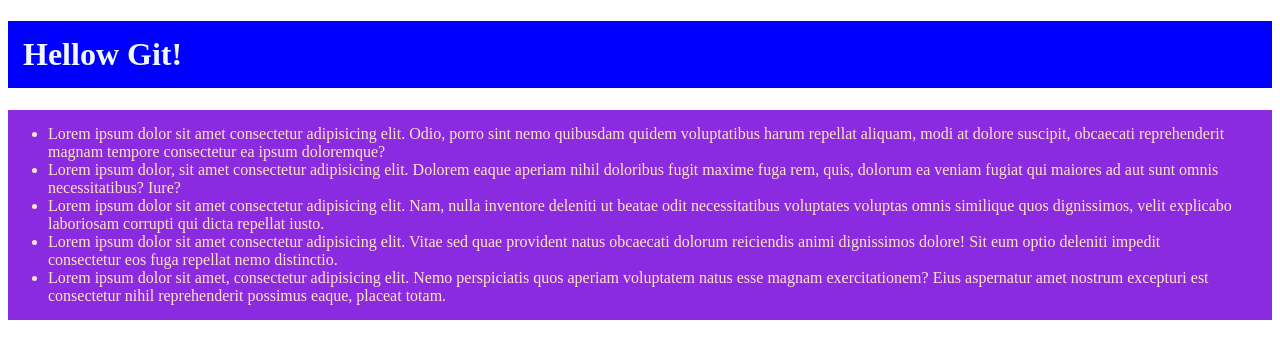
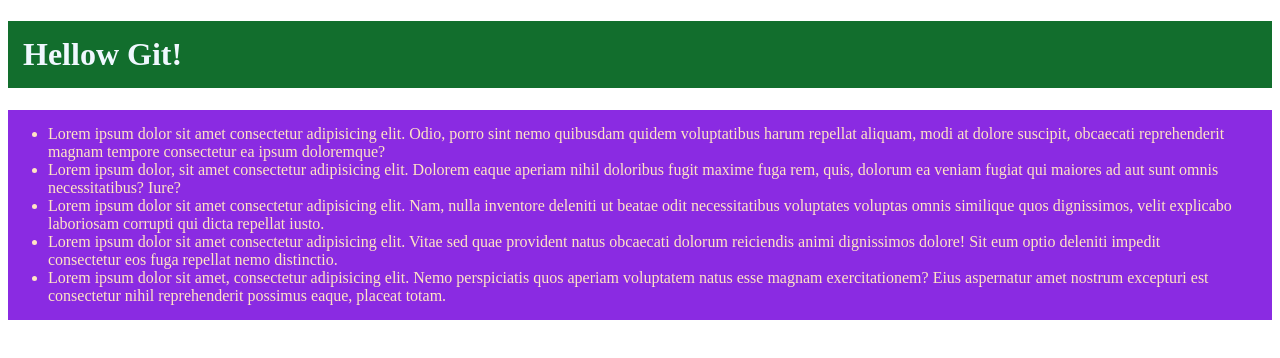
Before and after one commit to LyudaFa/lesson-8, a plain HTML site: page index.html in a window 1280 px wide. Drawn offline with Linux system fonts and the light colour scheme.

Commit message:
add green

```diff
--- a/style.css
+++ b/style.css
@@ -1,5 +1,5 @@
 h1 {
-    background-color: blue;
+    background-color: rgb(18, 110, 45);
     color: aliceblue;
     padding: 15px;
 }
```
